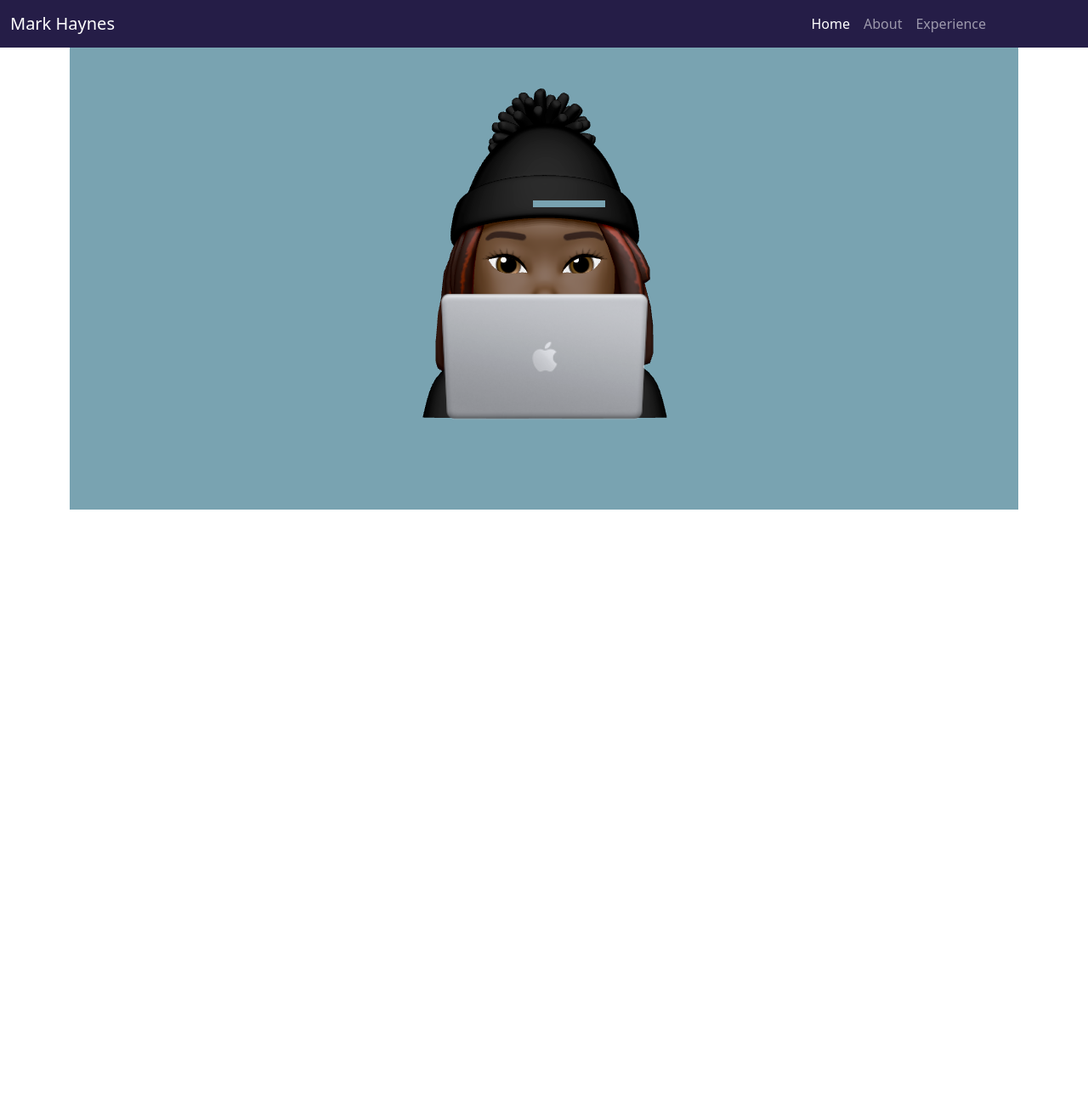
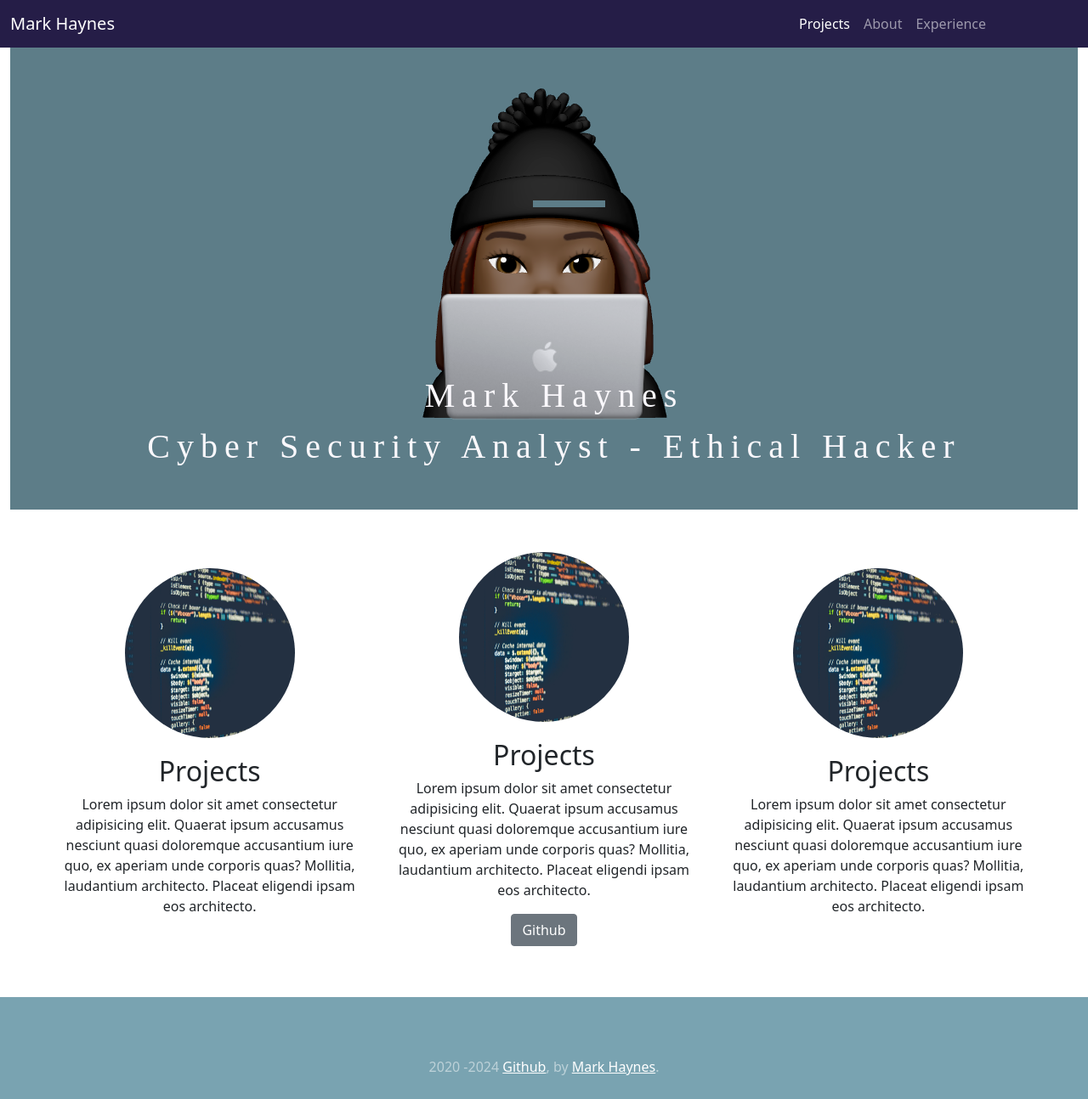
Before and after one commit to Haynes013/PortfolioWebsite, a website: page Views/index.html in a window 1280 px wide. Shown: the whole page at 85% size. Before the commit the page ends 800 px from the top, so only its background shows below. Drawn offline with nearby package versions, Linux system fonts and the light colour scheme.

Commit message:
add projects,footer,img

```diff
--- a/Public/CSS/style.css
+++ b/Public/CSS/style.css
@@ -44,21 +44,20 @@ padding-right: 10px;
 .img{
   padding-top: 100px;
 }
-
 .ptext {
   font-family: Montserrat;
   position: absolute;
   text-align: center;
-  top: 45%;
+  top: 52%;
   width: 100%;
   font-size: 40px;
   letter-spacing: 8px;
-  color: #FFF;
+  color: #faf8fc;
   padding-top: 20px;
 }
 .block {
   height: 600px;
-  background-color: #79a3b1;
+  background-color: #5d7d88;
 }
 
 .block2{
--- a/Views/index.html
+++ b/Views/index.html
@@ -1,25 +1,54 @@
 <!DOCTYPE html>
 <html lang="en">
   <head>
-    <meta charset="UTF-8">
-    <meta name="viewport" content="width=device-width, initial-scale=1.0">
+    <meta charset="UTF-8" />
+    <meta name="viewport" content="width=device-width, initial-scale=1.0" />
     <title>Portfolio</title>
-    <link rel="stylesheet" href="/Public/CSS/style.css">
-    <link href="https://cdn.jsdelivr.net/npm/bootstrap@5.0.2/dist/css/bootstrap.min.css" rel="stylesheet" integrity="sha384-EVSTQN3/azprG1Anm3QDgpJLIm9Nao0Yz1ztcQTwFspd3yD65VohhpuuCOmLASjC" crossorigin="anonymous">
-    <link rel="stylesheet" href="https://stackpath.bootstrapcdn.com/font-awesome/4.7.0/css/font-awesome.min.css">
-    <link rel="stylesheet" href="https://pro.fontawesome.com/releases/v5.10.0/css/all.css" integrity="sha384-AYmEC3Yw5cVb3ZcuHtOA93w35dYTsvhLPVnYs9eStHfGJvOvKxVfELGroGkvsg+p" crossorigin="anonymous"/>
+    <link rel="stylesheet" href="/Public/CSS/style.css" />
+    <link
+      href="https://cdn.jsdelivr.net/npm/bootstrap@5.0.2/dist/css/bootstrap.min.css"
+      rel="stylesheet"
+      integrity="sha384-EVSTQN3/azprG1Anm3QDgpJLIm9Nao0Yz1ztcQTwFspd3yD65VohhpuuCOmLASjC"
+      crossorigin="anonymous"
+    />
+    <link
+      rel="stylesheet"
+      href="https://stackpath.bootstrapcdn.com/font-awesome/4.7.0/css/font-awesome.min.css"
+    />
+    <link
+      rel="stylesheet"
+      href="https://pro.fontawesome.com/releases/v5.10.0/css/all.css"
+      integrity="sha384-AYmEC3Yw5cVb3ZcuHtOA93w35dYTsvhLPVnYs9eStHfGJvOvKxVfELGroGkvsg+p"
+      crossorigin="anonymous"
+    />
   </head>
   <body>
-    <nav class="navbar navbar-expand-lg navbar-dark fixed-top" style='background-color: #251d47;'>
+    <nav
+      class="navbar navbar-expand-lg navbar-dark fixed-top"
+      style="background-color: #251d47"
+    >
       <div class="container-fluid">
         <a class="navbar-brand" href="#">Mark Haynes</a>
-          <button class="navbar-toggler" type="button" data-bs-toggle="collapse" data-bs-target="#navbarNavDropdown" aria-controls="navbarNavDropdown" aria-expanded="false" aria-label="Toggle navigation">
+        <button
+          class="navbar-toggler"
+          type="button"
+          data-bs-toggle="collapse"
+          data-bs-target="#navbarNavDropdown"
+          aria-controls="navbarNavDropdown"
+          aria-expanded="false"
+          aria-label="Toggle navigation"
+        >
           <span class="navbar-toggler-icon"></span>
         </button>
-          <div class="collapse navbar-collapse flex-d flex-row-reverse nav_right" id="navbarNavDropdown">
+        <div
+          class="collapse navbar-collapse flex-d flex-row-reverse nav_right"
+          id="navbarNavDropdown"
+        >
           <ul class="navbar-nav">
             <li class="nav-item">
-                <a class="nav-link active" aria-current="page" href="#">Home</a>
+              <a class="nav-link active" aria-current="page" href="#"
+                >Projects</a
+              >
             </li>
             <li class="nav-item">
               <a class="nav-link" href="#">About</a>
@@ -28,20 +57,100 @@
               <a class="nav-link" href="#">Experience</a>
             </li>
             <li class="nav-item dropdown">
-                <ul class="dropdown-menu" aria-labelledby="navbarDropdownMenuLink">
+              <ul
+                class="dropdown-menu"
+                aria-labelledby="navbarDropdownMenuLink"
+              >
                 <li><a class="dropdown-item" href="#">Action</a></li>
                 <li><a class="dropdown-item" href="#">Another action</a></li>
-                  <li><a class="dropdown-item" href="#">Something else here</a></li>
+                <li>
+                  <a class="dropdown-item" href="#">Something else here</a>
+                </li>
               </ul>
             </li>
           </ul>
         </div>
       </div>
     </nav>
-<section class = "container">
-    <div class = "block">
-        <img class="rounded mx-auto d-block img" src="/Public/Profile_Pic.PNG" alt="Photo">
+    <section class="container-fluid">
+      <div class="block">
+        <img
+          class="mx-auto d-block img"
+          src="../Public/Profile_Pic.PNG"
+          alt="Profile Pic"
+        />
+        <div class="ptext">
+          <span>Mark Haynes <br /></span>
+          <span class="text-jutify"
+            >Cyber Security Analyst - Ethical Hacker</span
+          >
+        </div>
+      </div>
+    </section>
+    <!-- Projects -->
+    <section class="container-fluid">
+      <div class="row pad_top d-flex justify-content-between block2">
+        <div class="col-lg-4 center pad_left">
+          <img
+            class="rounded-circle"
+            src="../Public/pexels-markusspiske-360591.jpg"
+            alt="Designing Img"
+            width="200"
+            height="200"
+          />
+          <h2 class="impg">Projects</h2>
+          <p>
+            Lorem ipsum dolor sit amet consectetur adipisicing elit. Quaerat
+            ipsum accusamus nesciunt quasi doloremque accusantium iure quo, ex
+            aperiam unde corporis quas? Mollitia, laudantium architecto. Placeat
+            eligendi ipsam eos architecto.
+          </p>
+        </div>
+
+        <div class="col-lg-4 center pad_right">
+          <img
+            class="rounded-circle"
+            src="../Public/pexels-markusspiske-360591.jpg"
+            alt="Designing Img"
+            width="200"
+            height="200"
+          />
+          <h2 class="impg">Projects</h2>
+          <p>
+            Lorem ipsum dolor sit amet consectetur adipisicing elit. Quaerat
+            ipsum accusamus nesciunt quasi doloremque accusantium iure quo, ex
+            aperiam unde corporis quas? Mollitia, laudantium architecto. Placeat
+            eligendi ipsam eos architecto.
+          </p>
+          <a class="btn btn-secondary" href="#">Github</a>
+        </div>
+
+        <div class="col-lg-4 center">
+          <img
+            class="rounded-circle"
+            src="../Public/pexels-markusspiske-360591.jpg"
+            alt="Designing Img"
+            width="200"
+            height="200"
+          />
+          <h2 class="impg">Projects</h2>
+          <p>
+            Lorem ipsum dolor sit amet consectetur adipisicing elit. Quaerat
+            ipsum accusamus nesciunt quasi doloremque accusantium iure quo, ex
+            aperiam unde corporis quas? Mollitia, laudantium architecto. Placeat
+            eligendi ipsam eos architecto.
+          </p>
+        </div>
       </div>
     </section>
   </body>
+  <footer class="mt-auto text-white-50">
+    <p class="pad_top">2020 -<span id="current-date"></span>  <a href="#" class="text-white">Github</a>, by <a href="https://twitter.com/mdo" class="text-white">Mark Haynes</a>.</p>
+  </footer>
+  <script>
+    // JavaScript to display the current date in the footer
+    const currentDate = new Date();
+    document.getElementById('current-date').innerText = currentDate.getFullYear();
+  </script>
+
 </html>
```
Also changed, not shown: Public/pexels-markusspiske-360591.jpg (added). Lines whose indentation alone changed are shown as unchanged.
